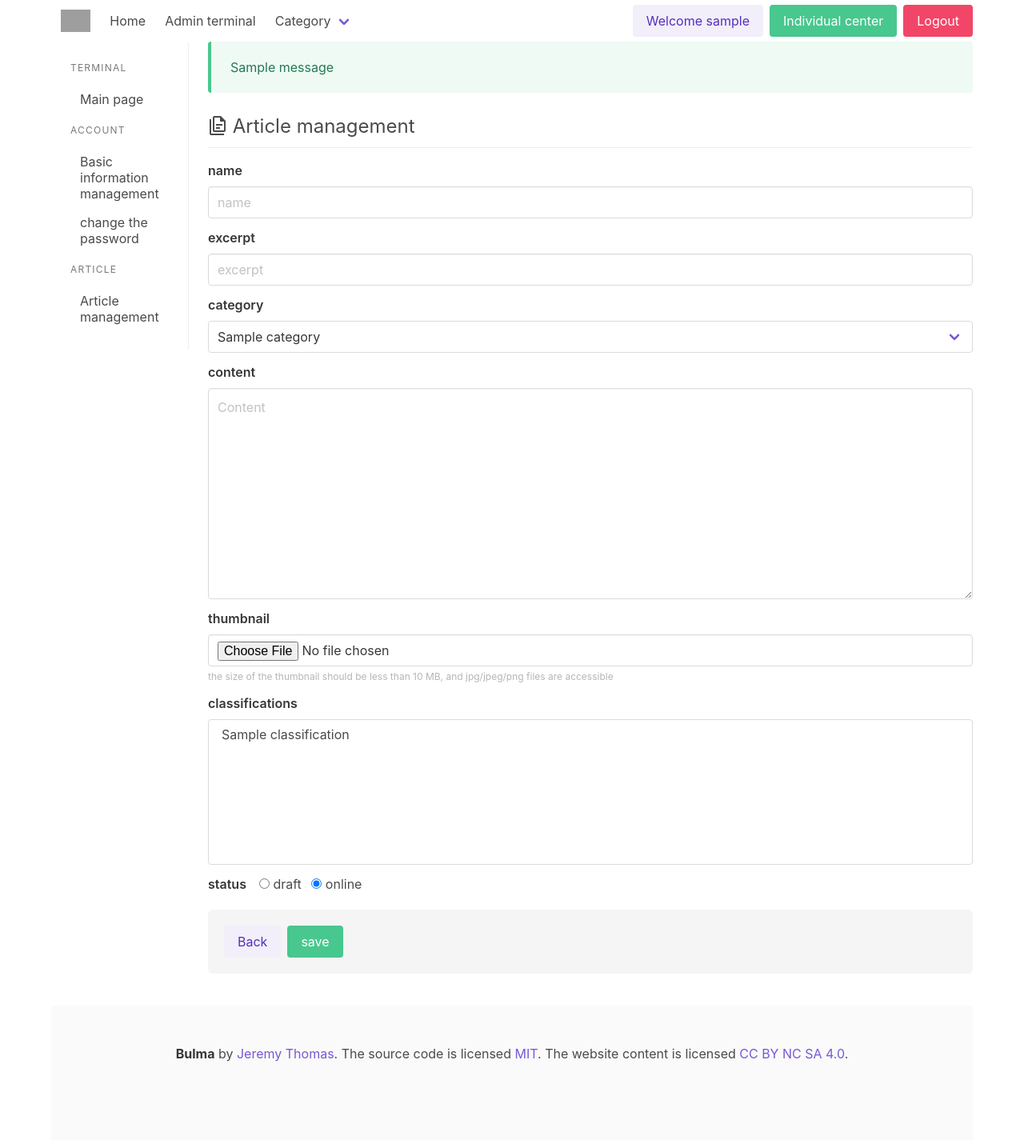
After one commit to dreamlight7274/Flask_game, a Flask app: page /forum/personal/article/add in a window 1280 px wide. The commit adds this page. Shown: the whole page at 80% size. Run offline with Flask 3, Linux system fonts and the light colour scheme; the visitor is signed in with stand-in values (Sample User, id 1); tables that the repository leaves empty hold one stand-in row (values such as "Sample post"); one stand-in notice (Sample message) is shown; some libraries are stand-ins or nearby versions; grey boxes are pictures that could not be loaded.

Commit message:
next level
next level

```diff
--- a/modules/forum/forms.py
+++ b/modules/forum/forms.py
@@ -2,6 +2,7 @@ from flask_wtf import FlaskForm
 from wtforms import StringField, RadioField, SelectField, TextAreaField, SelectMultipleField, PasswordField, BooleanField
 from flask_wtf.file import FileField, file_size, file_allowed
 from wtforms.validators import DataRequired, Length
+from ..forum.models import ArticleStatus
 
 class Personal_info_edit_form(FlaskForm):
     username = StringField('username', validators=[
@@ -12,3 +13,37 @@ class Personal_info_edit_form(FlaskForm):
         file_allowed(['jpg','jpeg','png'], message="only jpg/jpeg/png file are available"),
         file_size(max_size=10240000, message="The size of the portrait should be less than 10 MB")
     ], description="the size of the portrait should be less than 10 MB, and jpg/jpeg/png files are accessible ")
+
+class Change_password_form(FlaskForm):
+    password = PasswordField('password', validators=[
+        Length(min=10, max=30, message="password should be less than 30 words and more than 10 words")
+
+    ], description="It's the password")
+    password_confirm = PasswordField('password_confirm', validators=[
+        Length(min=10, max=30, message="please input the password again")
+
+    ], description="This is for insurance")
+
+class Article_form_user(FlaskForm):
+    name = StringField('name', validators=[
+        DataRequired(message="please input the title"),
+        Length(max=30, message="the length of the name of article should less than 30 words")
+    ])
+    excerpt = StringField('excerpt', validators=[
+        DataRequired(message="please input the excerpt of the article"),
+        Length(max=100, message="The length of the excerpt of article should less than 100 words")
+    ])
+    status = RadioField('status',
+                        choices=(ArticleStatus.draft.name, ArticleStatus.online.name),
+                        default=ArticleStatus.online.name)
+    category = SelectField('category', choices=None, coerce=int, validators=[
+        DataRequired(message="please input the category"),
+    ])
+    content = TextAreaField('content', validators=[
+        DataRequired(message="Please input the content of article")
+    ])
+    thumbnail = FileField("thumbnail", validators=[
+        file_allowed(['jpg','jpeg','png'], message="only jpg/jpeg/png file are available"),
+        file_size(max_size=10240000, message="The size of the thumbnail should be less than 10 MB")
+    ], description="the size of the thumbnail should be less than 10 MB, and jpg/jpeg/png files are accessible ")
+    classifications = SelectMultipleField('classifications', choices=None, coerce=int)
--- /dev/null
+++ b/modules/forum/templates/forum/personal_add_or_edit_article.html
@@ -0,0 +1,92 @@
+{% extends 'forum/personal_articles.html' %}
+
+{% block button %}{% endblock button %}
+
+
+{% block table_content %}
+    <form action="" method="post" class="mt-4" enctype="multipart/form-data">
+        {{ form.csrf_token }}
+        <div class="field">
+            {{ form.name.label(class='label') }}
+            <div class="control">
+                {{ form.name(class='input', placeholder='name') }}
+            </div>
+        </div>
+        <div class="field">
+            {{ form.excerpt.label(class='label') }}
+            <div class="control">
+                {{ form.excerpt(class='input', placeholder='excerpt') }}
+            </div>
+        </div>
+
+        <div class="field">
+            {{ form.category.label(class='label') }}
+            <div class="control">
+                <div class="select is-fullwidth">
+                    {{ form.category }}
+                </div>
+            </div>
+        </div>
+
+        <div class="field">
+            {{ form.content.label(class='label') }}
+            <div class="control">
+                {{ form.content(class='textarea', rows="10", placeholder='Content') }}
+            </div>
+        </div>
+        <div class="field">
+            {{ form.thumbnail.label(class='label') }}
+            <div class="control">
+                {{ form.thumbnail(class='input',  placeholder='thumbnail') }}
+                <p class="help has-text-grey-light">
+                    {{ form.thumbnail.description }}
+                </p>
+            </div>
+
+            <div class="mb-2">
+
+                        {% if key=="edit" %}
+                            {% if article.thumbnail %}
+                <img height="100" width="100" src="/admin/static/{{ article.thumbnail }}" alt="{{ article.thumbnail }}">
+                            {% else %}
+                                -_-
+                            {% endif %}
+                        {% endif %}
+            </div>
+        </div>
+
+        <div class="field">
+            {{ form.classifications.label(class='label') }}
+            <div class="control">
+                <div class="select is-fullwidth is-multiple">
+                    {{ form.classifications(size='5') }}
+                </div>
+            </div>
+        </div>
+
+        <div class="field is-horizontal">
+            {{ form.status.label(class='label') }}
+            <div class="field-body ml-4">
+                <div class="control">
+                    <label class="radio">
+                        <input type="radio" name="status" value="draft">
+                        draft
+                    </label>
+                    <label class="radio">
+                        <input checked type="radio" name="status" value="online">
+                        online
+                    </label>
+                </div>
+            </div>
+        </div>
+        <div class="is-block">
+            <div class="box has-background-light is-shadowless level">
+                <div class="level-right">
+                    <a href="{{ url_for('forum.personal_article_manage_page') }}" class="button is-primary is-light mr-2">Back</a>
+                    <input type="submit" value="save" class=" button is-success">
+                </div>
+            </div>
+        </div>
+
+    </form>
+{% endblock table_content %}
--- /dev/null
+++ b/modules/forum/templates/forum/personal_articles.html
@@ -0,0 +1,104 @@
+{% extends 'forum/personal_page.html' %}
+{% block res_list %}
+<div class="is-block">
+    <div class=" is-pulled-left">
+        <h1 class=" is-size-4">
+            <span class="icon">
+                <i class="mdi mdi-file-document-multiple-outline"></i>
+            </span>
+            Article management
+        </h1>
+    </div>
+
+    {% block button %}
+    <div class="is-pulled-right">
+        <a href="{{ url_for('forum.personal_add_new_article') }}" class=" button is-primary is-light">
+            <span class="icon"><i class="mdi mdi-plus-thick"></i></span>
+            <span>Add a new article</span>
+        </a>
+    </div>
+    {% endblock button %}
+
+    <div class="is-clearfix"></div>
+    <div class=" dropdown-divider"></div>
+
+
+</div>
+{% block table_content %}
+<div class="table-container">
+    <table class="table is-fullwidth is-hoverable is-striped">
+        <thead>
+            <tr>
+              <th>ID</th>
+              <th>Name</th>
+              <th>Excerpt</th>
+              <th>Category</th>
+              <th>Classification</th>
+              <th>public_date</th>
+              <th>action</th>
+            </tr>
+        </thead>
+        <tbody>
+
+            {% for article in articles %}
+            <tr>
+                <td>{{ article.article_id }}</td>
+                <td>{{ article.article_name }}</td>
+                <td>{{ article.excerpt }}</td>
+                <td>{{ article.category.category_name }}</td>
+                <td>{{ article.classifications|join(',') }} </td>
+                <td>{{ article.public_date }}</td>
+                <td>
+                    <div class="tags">
+                        <a href="{{ url_for('forum.personal_edit_article', article_id = article.article_id) }}" class="tag is-success is-light">
+                            <span class="icon">
+                                <i class="mdi mdi-square-edit-outline"></i>
+                            </span>
+                            Edit
+                        </a>
+                        <a href="{{ url_for('forum.personal_delete_article', article_id=article.article_id) }}" class="tag is-danger is-light">
+                            <span class="icon">
+                                <i class="mdi mdi-trash-can-outline"></i>
+                            </span>
+                            Delete
+                        </a>
+                    </div>
+                </td>
+            </tr>
+            {% endfor %}
+
+        </tbody>
+    </table>
+</div>
+{% block pagination %}
+<nav class="pagination is-small" role="navigation" aria-label="pagination">
+    {% if pagination.has_prev %}
+    <a href="{{ url_for('forum.personal_article_manage_page') }}?page={{ pagination.prev_num }}" class="pagination-previous" title="This is the first page">Previous</a>
+    {% endif %}
+    {% if pagination.has_next %}
+    <a href="{{ url_for('forum.personal_article_manage_page') }}?page={{ pagination.next_num }}" class="pagination-next">Next page</a>
+    {% endif %}
+
+    <ul class="pagination-list">
+        {% for page in pagination.iter_pages() %}
+            {% if page %}
+                {% if page != pagination.page %}
+                <li>
+                    <a href="{{ url_for('forum.personal_article_manage_page') }}?page={{ page }}" class="pagination-link" aria-label="Page 1" aria-current="page">{{ page }}</a>
+                </li>
+                {% else %}
+                <li>
+                    <a class="pagination-link is-current" aria-label="Page 1" aria-current="page">{{ page }}</a>
+                </li>
+                {% endif %}
+            {% else %}
+                <span class=pagination-ellipsis>&hellip;</span>
+            {% endif %}
+        {% endfor %}
+
+    </ul>
+</nav>
+
+{% endblock %}
+{% endblock table_content %}
+{% endblock res_list %}
--- a/modules/forum/templates/forum/personal_page.html
+++ b/modules/forum/templates/forum/personal_page.html
@@ -21,13 +21,13 @@
                     </p>
                     <ul class="menu-list">
                         <li><a href="{{ url_for('forum.personal_info_update', user_id=g.user.user_id) }}">Basic information management</a></li>
-                        <li><a href="">change the password</a></li>
+                        <li><a href="{{ url_for('forum.personal_change_password') }}">change the password</a></li>
                     </ul>
                     <p class="menu-label">
                         ARTICLE
                     </p>
                     <ul class="menu-list">
-                        <li><a href="">Article management</a></li>
+                        <li><a href="{{ url_for('forum.personal_article_manage_page') }}">Article management</a></li>
                     </ul>
 
                 </aside>
@@ -35,9 +35,8 @@
         </div>
     </div>
     <div class="column">
-        {% block res_list %}
-
-    {% with messages = get_flashed_messages() %}
+ {% block flash_message %}
+             {% with messages = get_flashed_messages() %}
         <b-message type="is-success">
           {% if messages %}
               <ul class=flashes>
@@ -48,6 +47,10 @@
           {% endif %}
         </b-message>
     {% endwith %}
+ {% endblock %}
+        {% block res_list %}
+
+
         <div class="tile is-ancestor">
             <div class="tile is-parent">
                 <article class="tile is-child notification is-success is-light">
--- a/modules/forum/views.py
+++ b/modules/forum/views.py
@@ -1,8 +1,9 @@
 from flask import Blueprint, render_template, request, flash, redirect, url_for, g
-from .models import Article, Category
+from werkzeug.security import generate_password_hash
+from .models import Article, Category, Classification
 from ..auth.models import User
 from ..auth.views.auth import login_request_update
-from ..forum.forms import Personal_info_edit_form
+from ..forum.forms import Personal_info_edit_form, Change_password_form, Article_form_user
 from ..admin.utils import upload_file
 from Project_public import db
 # print(__name__)
@@ -49,6 +50,119 @@ def personal_info_update(user_id):
         return redirect(url_for('forum.personal_index'))
     return render_template('forum/edit_personal_information.html', form=form_using, user=user_using, key="edit")
 
+@path_forum.route('/personal/password/change', methods=['GET','POST'])
+@login_request_update
+def personal_change_password():
+    user_using = User.query.get(g.user.user_id)
+    form_using = Change_password_form()
+    if form_using.validate_on_submit():
+        if form_using.password.data == form_using.password_confirm.data:
+            print('same')
+            user_using.password = generate_password_hash(form_using.password.data)
+            db.session.add(user_using)
+            db.session.commit()
+            g.user = user_using
+            flash('the password has been changed successfully', 'success')
+            return redirect(url_for('forum.personal_change_password'))
+        else:
+            print('different')
+            flash('the two passwords are different', 'fail')
+            return redirect(url_for('forum.personal_change_password'))
+    return render_template('forum/personal_change_password.html', form=form_using)
+
+@path_forum.route('/personal/articles')
+@login_request_update
+def personal_article_manage_page():
+    page = request.args.get('page', 1, type=int)
+    pagination = Article.query.filter_by(user_id=g.user.user_id).order_by(Article.article_id).paginate(page=page, per_page=2, error_out=False)
+    articles_show = pagination.items
+    return render_template('forum/personal_articles.html', articles=articles_show, pagination=pagination)
+
+@path_forum.route('/personal/article/add', methods=['GET','POST'])
+@login_request_update
+def personal_add_new_article():
+    form_using = Article_form_user()
+    form_using.category.choices = [(category.category_id, category.category_name) for category in Category.query.all()]
+    form_using.classifications.choices = [(cla.cla_id, cla.cla_name) for cla in Classification.query.all()]
+
+
+    if form_using.validate_on_submit():
+        file = form_using.thumbnail.data
+        article_creating = Article(
+            article_name=form_using.name.data,
+            excerpt=form_using.excerpt.data,
+            article_status=form_using.status.data,
+            category_id=int(form_using.category.data),
+            content=form_using.content.data,
+            user_id=g.user.user_id
+
+
+        )
+        if file == None:
+            article_creating.thumbnail = None
+        else:
+            thumbnail_path, thumbnail_name = upload_file('thumbnail', file)
+            file.save(thumbnail_path)
+            article_creating.thumbnail = f'thumbnail/{thumbnail_name}'
+        article_creating.classifications = [Classification.query.get(cla_id) for cla_id in form_using.classifications.data]
+        db.session.add(article_creating)
+        db.session.commit()
+        flash(f'Article {form_using.name.data} has been created')
+        return redirect(url_for('forum.personal_article_manage_page'))
+    return render_template('forum/personal_add_or_edit_article.html',form= form_using, key="create")
+
+@path_forum.route('/personal/article/edit/<int:article_id>', methods=['GET','POST'])
+@login_request_update
+def personal_edit_article(article_id):
+    article_using = Article.query.get(article_id)
+    classifications_using = [cla.cla_id for cla in article_using.classifications]
+    form_using = Article_form_user(
+        name=article_using.article_name,
+        excerpt=article_using.excerpt,
+        status=article_using.article_status,
+        category=article_using.category.category_id,
+        content=article_using.content,
+        thumbnail=article_using.thumbnail,
+        classifications=classifications_using,
+        user_id=g.user.user_id,
+
+
+    )
+
+    form_using.category.choices = [(category.category_id, category.category_name) for category in Category.query.all()]
+    form_using.classifications.choices = [(cla.cla_id, cla.cla_name) for cla in Classification.query.all()]
+    if form_using.validate_on_submit():
+        article_using.article_name = form_using.name.data
+        article_using.excerpt = form_using.excerpt.data
+        article_using.article_status = form_using.status.data
+        article_using.category_id = int(form_using.category.data)
+        article_using.content = form_using.content.data
+        file_update = form_using.thumbnail.data
+        if article_using.thumbnail == file_update:
+            article_using.thumbnail = article_using.thumbnail
+        else:
+            thumbnail_path, thumbnail_name = upload_file('thumbnail', file_update)
+            file_update.save(thumbnail_path)
+            article_using.thumbnail = f'thumbnail/{thumbnail_name}'
+        article_using.user_id = g.user.user_id
+        article_using.classifications = [Classification.query.get(cla_id) for cla_id in form_using.classifications.data]
+        db.session.add(article_using)
+        db.session.commit()
+        flash(f'Article {form_using.name.data} has been edited')
+        return redirect(url_for('forum.personal_article_manage_page'))
+
+
+    return render_template('forum/personal_add_or_edit_article.html', form=form_using, article=article_using, key="edit")
+
+@path_forum.route('/personal/article/delete/<int:article_id>', methods=['GET','POST'])
+@login_request_update
+def personal_delete_article(article_id):
+    article_using = Article.query.get(article_id)
+    if article_using:
+        db.session.delete(article_using)
+        db.session.commit()
+        flash(f'the article {article_using.article_name} has been deleted')
+        return redirect(url_for('forum.personal_article_manage_page'))
 
 
 @path_forum.route('/category/<int:cat_id>')
```
Also changed, not shown: modules/forum/templates/forum/personal_change_password.html (added, +56 -0 lines), modules/admin/static/thumbnail/23cf2d35107a46f79729772b12261c7f.png (added).
